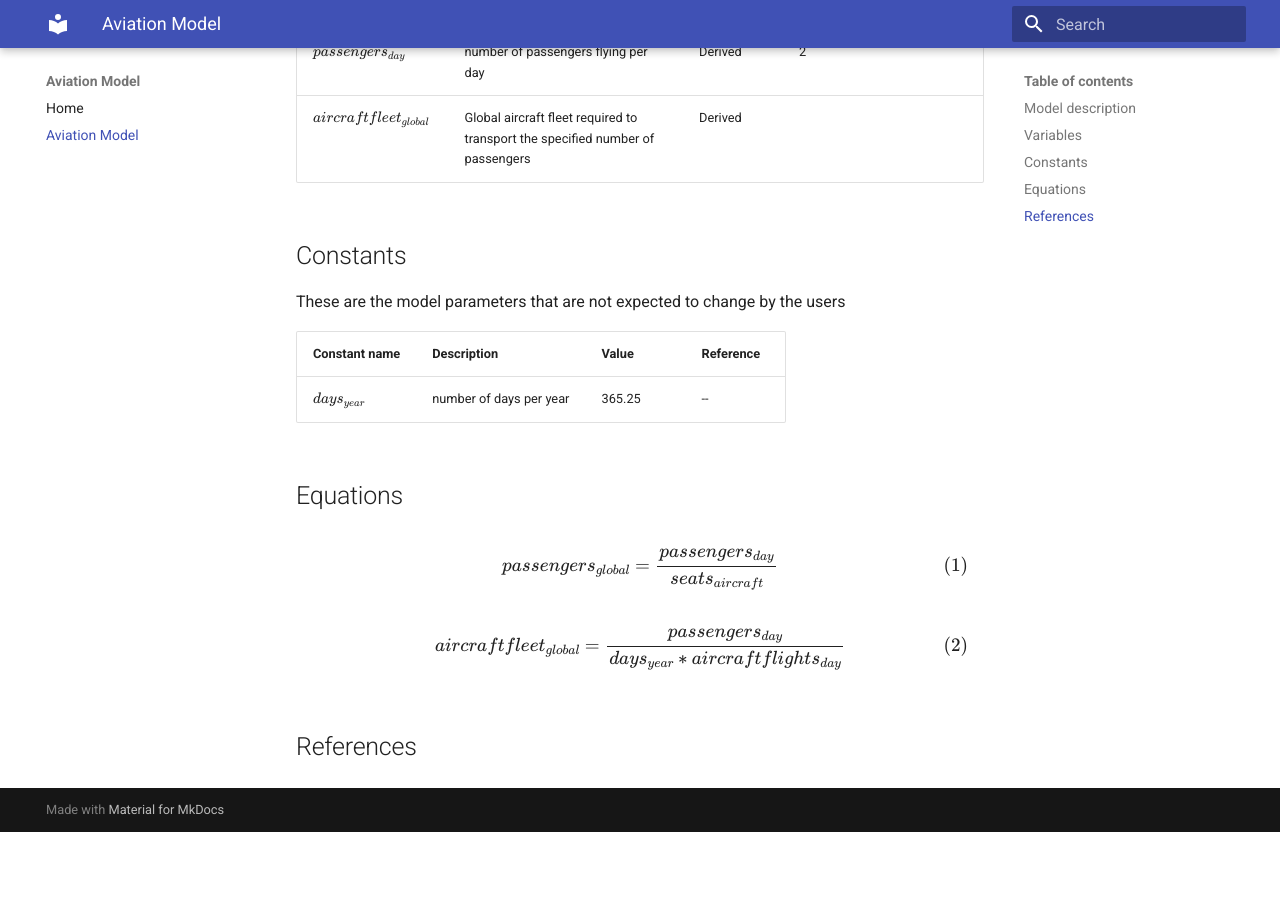
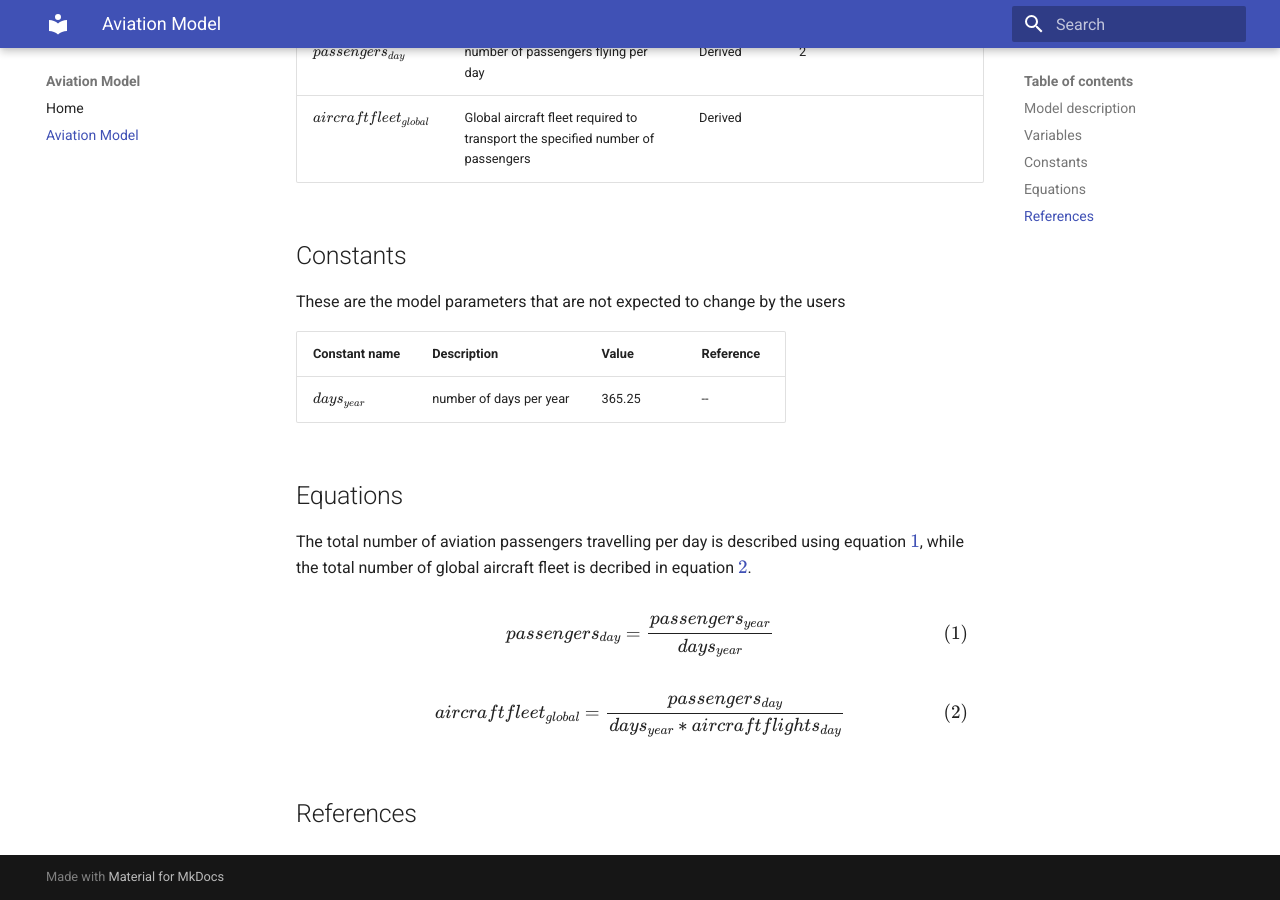
Before and after one commit to SamuelGabra/aviation, an MkDocs documentation site: the page built from docs/aviation.md, in a window 1280 px wide and 900 px high, scrolled down 653 px. Built offline with MkDocs 1.6.1 and Material for MkDocs 9.7.7, drawn with Linux system fonts in a browser that asks for light colours; before the commit the page ends 1485 px from its top, so only the background shows below that.

Commit message:
Formatting for equations

```diff
--- a/docs/aviation.md
+++ b/docs/aviation.md
@@ -28,15 +28,19 @@ These are the model parameters that are not expected to change by the users
 
 ## Equations
 
+The total number of aviation passengers travelling per day is described using equation $\ref{eq:globalpassengers}$, while the total number of global aircraft fleet is decribed in equation $\ref{eq:aircraftfleet}$.
+
 $$
 \begin{equation}
-passengers_{global} = \frac{passengers_{day}}{seats_{aircraft}}
+    passengers_{day} = \frac{passengers_{year}}{days_{year}}
+    \label{eq:globalpassengers}
 \end{equation}
 $$
 
 $$
 \begin{equation}
-aircraftfleet_{global} = \frac{passengers_{day}}{days_{year} * aircraftflights_{day}}
+    aircraftfleet_{global} = \frac{passengers_{day}}{days_{year} * aircraftflights_{day}}
+    \label{eq:aircraftfleet}
 \end{equation}
 $$
 
```
